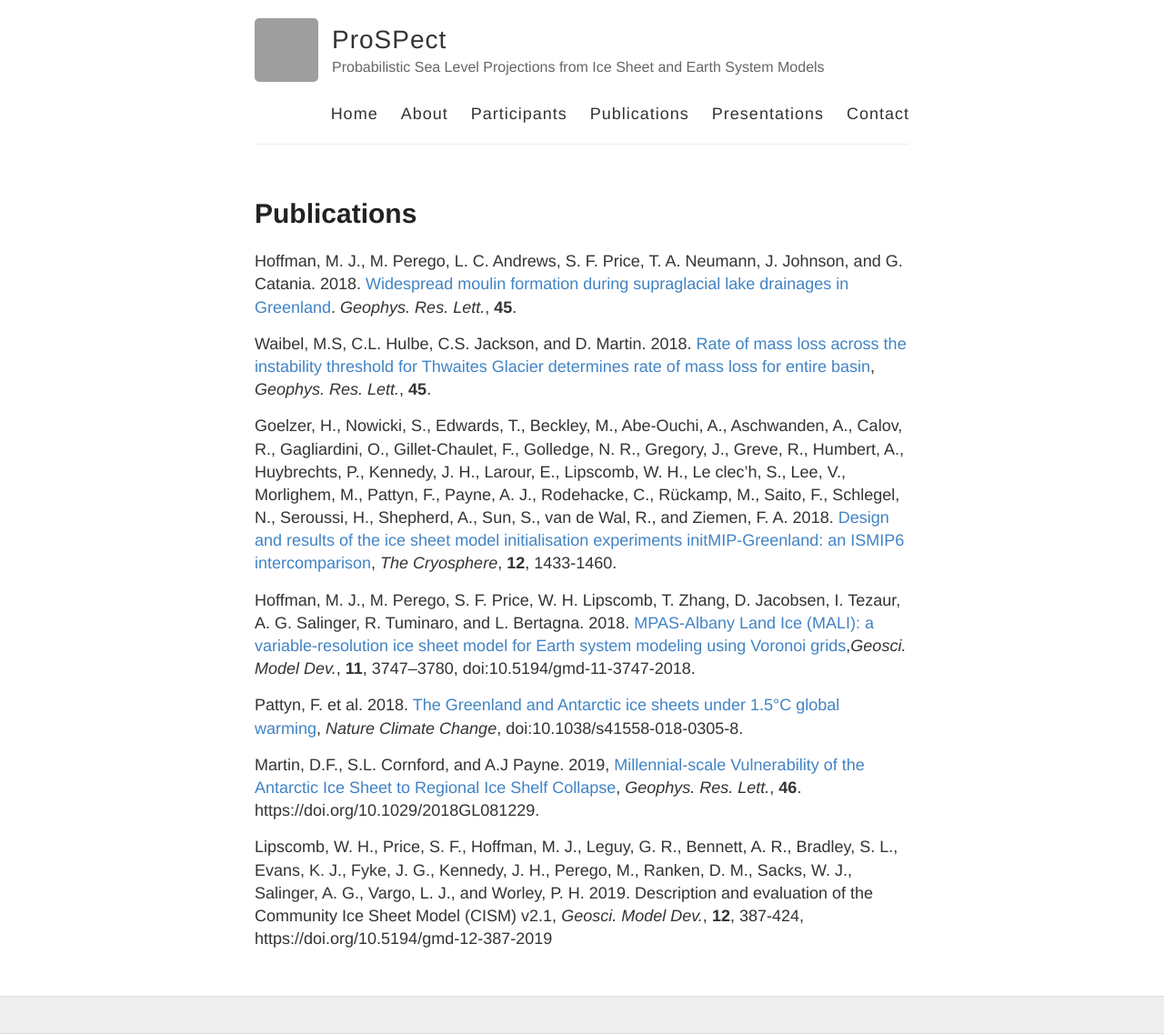
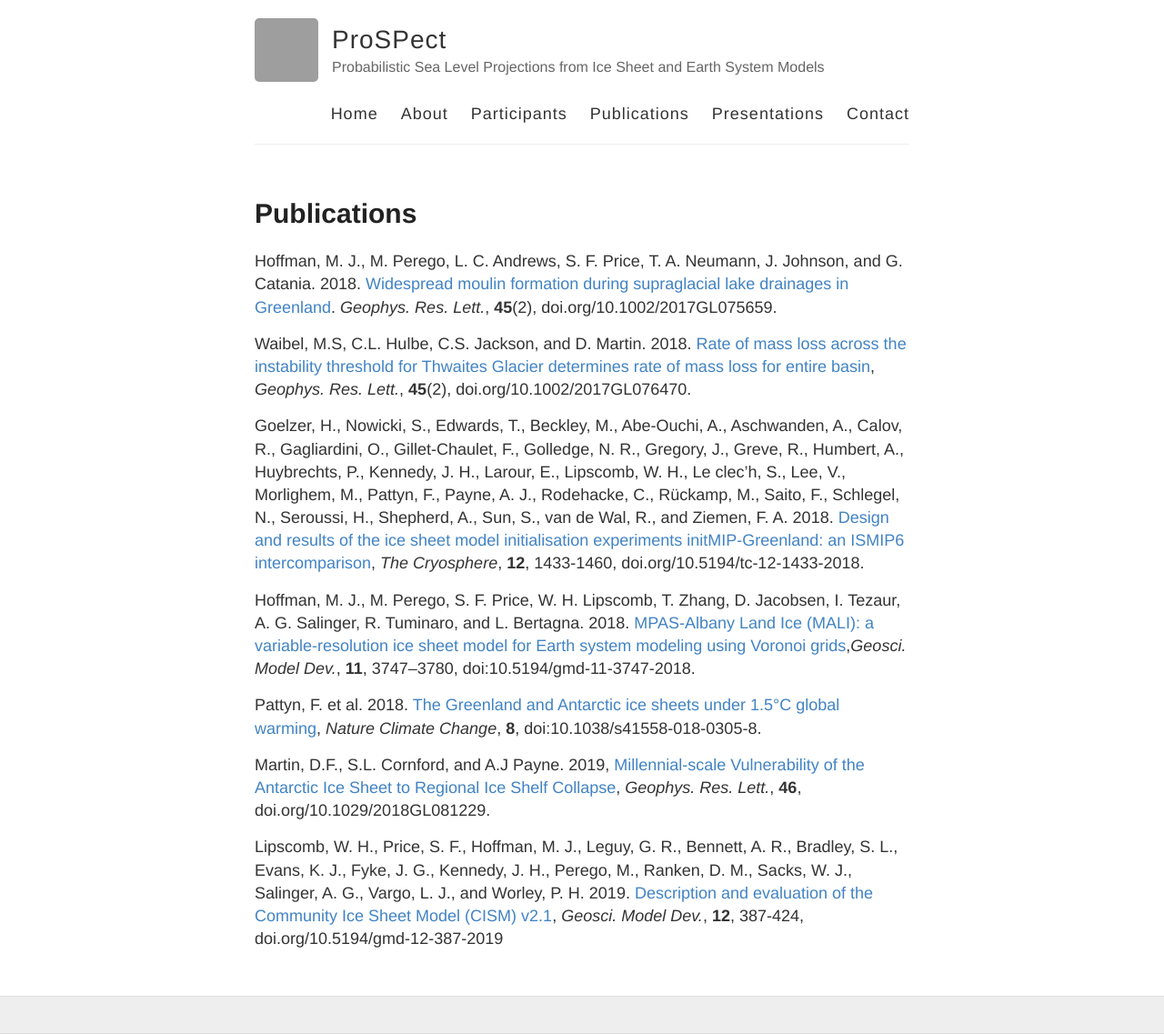
Before and after one commit to SLE-E3SM/SLE-E3SM.github.io, a Jekyll site: the page built from publications.md, in a window 1280 px wide. Shown: the whole page at 91% size. Built offline with Jekyll 4.4.1, drawn with Linux system fonts in a browser that asks for light colours; grey boxes are pictures that could not be loaded.

Commit message:
Update publications.md

```diff
--- a/publications.md
+++ b/publications.md
@@ -4,16 +4,16 @@ title: Publications
 permalink: /publications/
 ---
 
-Hoffman, M. J., M. Perego, L. C. Andrews, S. F. Price, T. A. Neumann, J. Johnson, and G. Catania. 2018. [Widespread moulin formation during supraglacial lake drainages in Greenland](https://doi.org/10.1002/2017GL075659). *Geophys. Res. Lett.*, **45**.
+Hoffman, M. J., M. Perego, L. C. Andrews, S. F. Price, T. A. Neumann, J. Johnson, and G. Catania. 2018. [Widespread moulin formation during supraglacial lake drainages in Greenland](https://doi.org/10.1002/2017GL075659). *Geophys. Res. Lett.*, **45**(2), doi.org/10.1002/2017GL075659.
 
-Waibel, M.S, C.L. Hulbe, C.S. Jackson, and  D. Martin. 2018. [Rate of mass loss across the instability threshold for Thwaites Glacier determines rate of mass loss for entire basin]( https://doi.org/10.1002/2017GL076470), *Geophys. Res. Lett.*, **45**.
+Waibel, M.S, C.L. Hulbe, C.S. Jackson, and  D. Martin. 2018. [Rate of mass loss across the instability threshold for Thwaites Glacier determines rate of mass loss for entire basin]( https://doi.org/10.1002/2017GL076470), *Geophys. Res. Lett.*, **45**(2), doi.org/10.1002/2017GL076470.
 
-Goelzer, H., Nowicki, S., Edwards, T., Beckley, M., Abe-Ouchi, A., Aschwanden, A., Calov, R., Gagliardini, O., Gillet-Chaulet, F., Golledge, N. R., Gregory, J., Greve, R., Humbert, A., Huybrechts, P., Kennedy, J. H., Larour, E., Lipscomb, W. H., Le clec'h, S., Lee, V., Morlighem, M., Pattyn, F., Payne, A. J., Rodehacke, C., Rückamp, M., Saito, F., Schlegel, N., Seroussi, H., Shepherd, A., Sun, S., van de Wal, R., and Ziemen, F. A. 2018. [Design and results of the ice sheet model initialisation experiments initMIP-Greenland: an ISMIP6 intercomparison](https://doi.org/10.5194/tc-12-1433-2018), *The Cryosphere*, **12**, 1433-1460.
+Goelzer, H., Nowicki, S., Edwards, T., Beckley, M., Abe-Ouchi, A., Aschwanden, A., Calov, R., Gagliardini, O., Gillet-Chaulet, F., Golledge, N. R., Gregory, J., Greve, R., Humbert, A., Huybrechts, P., Kennedy, J. H., Larour, E., Lipscomb, W. H., Le clec'h, S., Lee, V., Morlighem, M., Pattyn, F., Payne, A. J., Rodehacke, C., Rückamp, M., Saito, F., Schlegel, N., Seroussi, H., Shepherd, A., Sun, S., van de Wal, R., and Ziemen, F. A. 2018. [Design and results of the ice sheet model initialisation experiments initMIP-Greenland: an ISMIP6 intercomparison](https://doi.org/10.5194/tc-12-1433-2018), *The Cryosphere*, **12**, 1433-1460, doi.org/10.5194/tc-12-1433-2018.
 
 Hoffman, M. J., M. Perego, S. F. Price, W. H. Lipscomb, T. Zhang, D. Jacobsen, I. Tezaur, A. G. Salinger, R. Tuminaro, and L. Bertagna. 2018. [MPAS-Albany Land Ice (MALI): a variable-resolution ice sheet model for Earth system modeling using Voronoi grids](https://www.geosci-model-dev.net/11/3747/2018/),*Geosci. Model Dev.*, **11**, 3747–3780, doi:10.5194/gmd-11-3747-2018.
 
-Pattyn, F. et al. 2018. [The Greenland and Antarctic ice sheets under 1.5°C global warming](https://doi.org/10.1038/s41558-018-0305-8), *Nature Climate Change*, doi:10.1038/s41558-018-0305-8.
+Pattyn, F. et al. 2018. [The Greenland and Antarctic ice sheets under 1.5°C global warming](https://doi.org/10.1038/s41558-018-0305-8), *Nature Climate Change*, **8**, doi:10.1038/s41558-018-0305-8.
 
-Martin, D.F., S.L. Cornford, and A.J Payne. 2019, [Millennial‐scale Vulnerability of the Antarctic Ice Sheet to Regional Ice Shelf Collapse](https://agupubs.onlinelibrary.wiley.com/doi/10.1029/2018GL081229), *Geophys. Res. Lett.*, **46**. https://doi.org/10.1029/2018GL081229.
+Martin, D.F., S.L. Cornford, and A.J Payne. 2019, [Millennial‐scale Vulnerability of the Antarctic Ice Sheet to Regional Ice Shelf Collapse](https://agupubs.onlinelibrary.wiley.com/doi/10.1029/2018GL081229), *Geophys. Res. Lett.*, **46**, doi.org/10.1029/2018GL081229.
 
-Lipscomb, W. H., Price, S. F., Hoffman, M. J., Leguy, G. R., Bennett, A. R., Bradley, S. L., Evans, K. J., Fyke, J. G., Kennedy, J. H., Perego, M., Ranken, D. M., Sacks, W. J., Salinger, A. G., Vargo, L. J., and Worley, P. H. 2019. Description and evaluation of the Community Ice Sheet Model (CISM) v2.1, *Geosci. Model Dev.*, **12**, 387-424, https://doi.org/10.5194/gmd-12-387-2019
+Lipscomb, W. H., Price, S. F., Hoffman, M. J., Leguy, G. R., Bennett, A. R., Bradley, S. L., Evans, K. J., Fyke, J. G., Kennedy, J. H., Perego, M., Ranken, D. M., Sacks, W. J., Salinger, A. G., Vargo, L. J., and Worley, P. H. 2019. [Description and evaluation of the Community Ice Sheet Model (CISM) v2.1](https://doi.org/10.5194/gmd-12-387-2019), *Geosci. Model Dev.*, **12**, 387-424, doi.org/10.5194/gmd-12-387-2019
```
